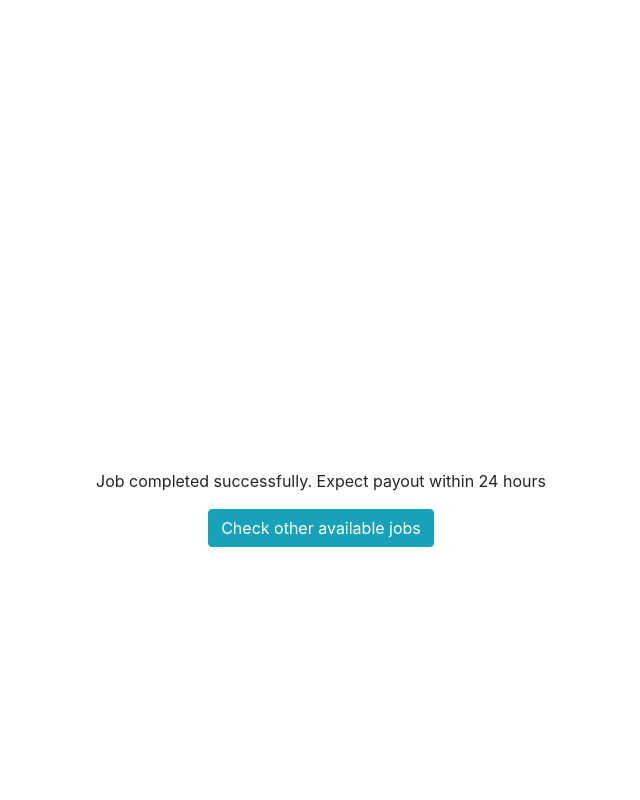
After one commit to dpak1999/dparcel, a Django app: page /courier/jobs/complete/ in a window 1280 px wide. The commit adds this page. Shown: the whole page, without its empty margins (319-959 px from the left). Run offline with Django 3.2, Linux system fonts and the light colour scheme; the visitor is signed in with stand-in values (Sample User, id 1); data comes from the database, SQL or seed files in the repository; data that the repository does not hold is empty; some libraries are stand-ins or nearby versions.

Commit message:
add : complete job url , view & ui

```diff
--- a/core/courier/views.py
+++ b/core/courier/views.py
@@ -66,3 +66,8 @@ def current_job_take_photo_page(request, id):
     return render(request, "courier/current_job_take_photo.html", {
         "job": job,
     })
+
+
+@login_required(login_url="/sign-in/?next=/courier/")
+def job_complete_page(request):
+    return render(request, "courier/job_complete.html")
--- a/core/templates/courier/current_job_take_photo.html
+++ b/core/templates/courier/current_job_take_photo.html
@@ -109,7 +109,7 @@
       }).then(function (json) {
         if (json.success) {
           window.location.href =
-            "{% if job.status == 'picking' %} {% url 'courier:current_job' %} {% else %} {% url 'courier:home' %} {% endif %}"
+            "{% if job.status == 'picking' %} {% url 'courier:current_job' %} {% else %} {% url 'courier:job_complete' %} {% endif %}"
         }
       })
     })
--- /dev/null
+++ b/core/templates/courier/job_complete.html
@@ -0,0 +1,13 @@
+{% extends 'courier/base.html' %}
+{% load static %}
+
+{% block content %}
+
+<div class="d-flex flex-column h-100 align-items-center justify-content-center">
+  <img src="{% static 'img/complete.gif' %}" class="mb-3" width="200" height="200" alt="...">
+  <p>Job completed successfully. Expect payout within 24 hours</p>
+
+  <a href="{% url 'courier:home' %}" class="btn btn-info">Check other available jobs</a>
+</div>
+
+{% endblock %}
--- a/dparcel/urls.py
+++ b/dparcel/urls.py
@@ -22,6 +22,7 @@ courier_url_patterns = [
     path('', courier_views.home, name="home"),
     path('jobs/available/', courier_views.available_jobs_page, name="available_jobs"),
     path('jobs/current/', courier_views.current_job_page, name="current_job"),
+    path('jobs/complete/', courier_views.job_complete_page, name="job_complete"),
     path(
         'jobs/current/<id>/take_photo/',
         courier_views.current_job_take_photo_page,
```
